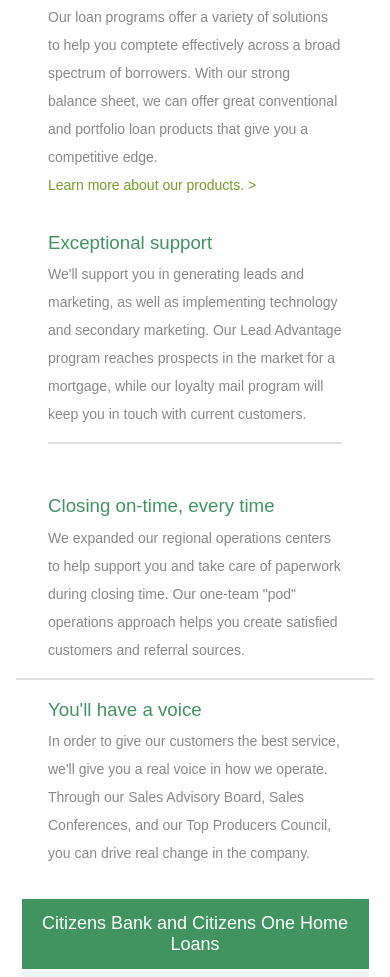
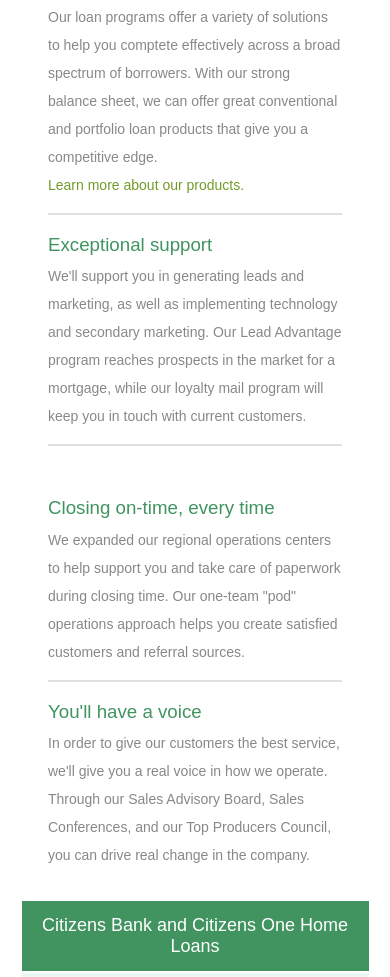
Before and after one commit to steppinonland/radancy-project, a website: page index.html in a window 390 px wide. Shown: the part 1263-2240 px from the top of the page. Drawn offline with Linux system fonts and the light colour scheme.

Commit message:
only a few tweaks left

```diff
--- a/index.html
+++ b/index.html
@@ -39,8 +39,9 @@
                         great conventional and portfolio loan products that give you a competitive edge.
                         <br><a class="learn-more olive-green-text"
                             href="https://www.citizensbank.com/checking/overview.aspx?WT.ac=CB_H_LB_Checking_O_StartHere_A653B">Learn
-                            more about our products. ></a>
+                            more about our products.</a>
                     </p>
+                    <div class="mobile-line"></div>
                 </div>
                 <div class="advantage-right">
                     <h3 class="main-green-text thin-h3">Exceptional support</h3>
@@ -58,8 +59,9 @@
                     <h3 class="main-green-text thin-h3">Closing on-time, every time</h3>
                     <p class="advantage-text">We expanded our regional operations centers to help support you and take care of paperwork during closing time. Our one-team "pod" operations approach helps you create satisfied customers and referral sources.
                     </p>
+                    <div class="mobile-line"></div>
+
                 </div>
-                <div class="mobile-line-2"></div>
                 <div class="advantage-right have-a-voice">
                     <h3 class="main-green-text thin-h3">You'll have a voice</h3>
                     <p class="advantage-text">In order to give our customers the best service, we'll give you a real voice in how we operate. Through our Sales Advisory Board, Sales Conferences, and our Top Producers Council, you can drive real change in the company.</p>
--- a/scss/styles.scss
+++ b/scss/styles.scss
@@ -153,7 +153,7 @@
     }
 }
 
-.mobile-line, .mobile-line-2 {
+.mobile-line {
     @media screen and (max-width: 800px) {
         border-bottom: 2px solid #e0e0e0;
     }
```
Also changed, not shown: css/styles.css.
